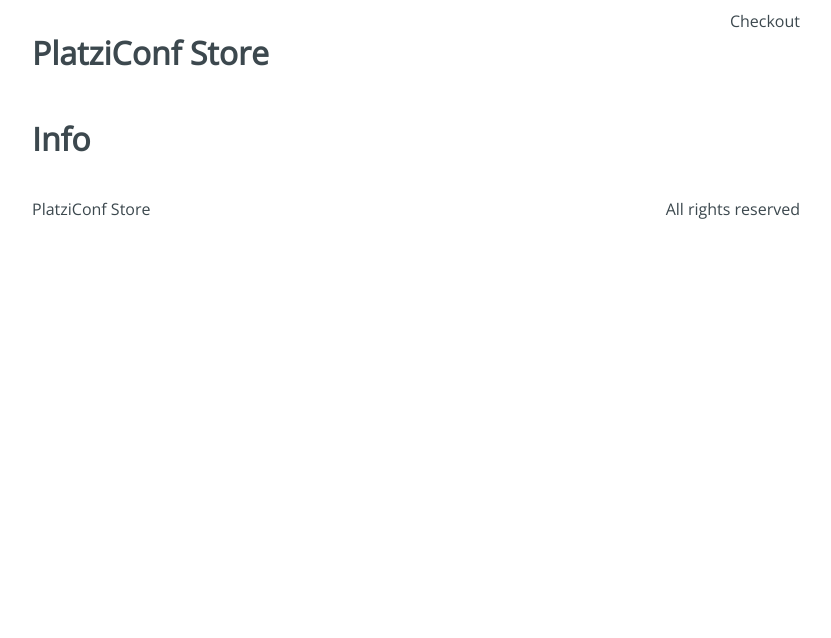
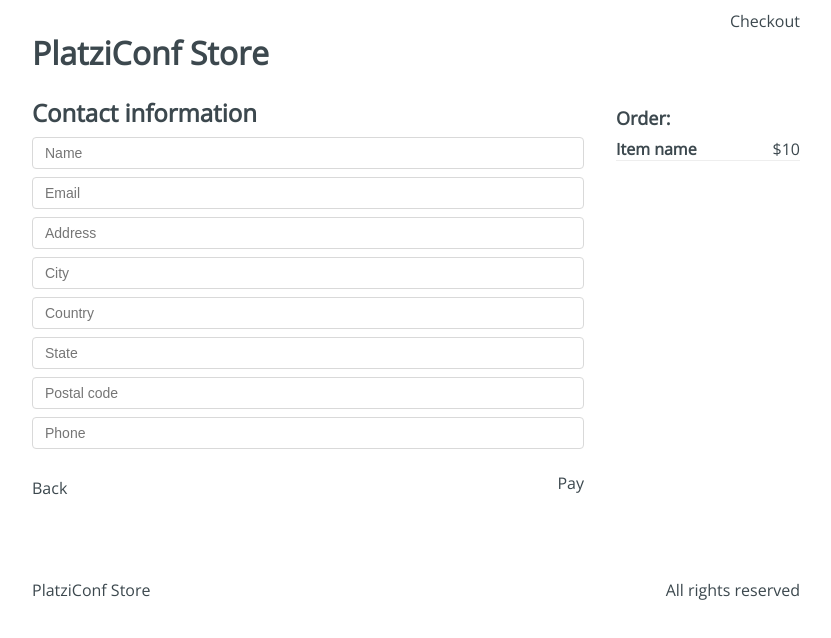
Before and after one commit to evinracher/react-store, a React app: page /checkout/info in a window 1280 px wide. Shown: the top 638 px of the page, without its empty margins (224-1055 px from the left). Built offline with nearby package versions, Linux system fonts and the light colour scheme.

Commit message:
25: Maquetación y estilos de la información del usuario

```diff
--- a/src/containers/Info/index.jsx
+++ /dev/null
@@ -1,7 +0,0 @@
-import React from "react";
-
-const Info = () => {
-  return <h1>Info</h1>;
-};
-
-export default Info;
--- /dev/null
+++ b/src/containers/Information/index.jsx
@@ -0,0 +1,40 @@
+import React from "react";
+import "./Information.css";
+const Information = () => {
+  return (
+    <div className="Information">
+      <div className="Information-content">
+        <div className="Information-head">
+          <h2>Contact information</h2>
+        </div>
+        <div className="Information-form">
+          <form action="">
+            <input type="text" placeholder="Name" name="name" />
+            <input type="text" placeholder="Email" name="email" />
+            <input type="text" placeholder="Address" name="address" />
+            <input type="text" placeholder="City" name="city" />
+            <input type="text" placeholder="Country" name="country" />
+            <input type="text" placeholder="State" name="state" />
+            <input type="text" placeholder="Postal code" name="postal_code" />
+            <input type="text" placeholder="Phone" name="phone" />
+          </form>
+        </div>
+        <div className="Information-buttons">
+          <div className="Information-back">Back</div>
+          <div className="Information-next">Pay</div>
+        </div>
+      </div>
+      <div className="Information-sidebar">
+        <h3>Order:</h3>
+        <div className="Information-item">
+          <div className="Information-element">
+            <h4>Item name</h4>
+            <span>$10</span>
+          </div>
+        </div>
+      </div>
+    </div>
+  );
+};
+
+export default Information;
--- a/src/routes/App.jsx
+++ b/src/routes/App.jsx
@@ -2,7 +2,7 @@
 import { BrowserRouter, Routes, Route } from "react-router-dom";
 import Checkout from "../containers/Checkout";
 import Home from "../containers/Home";
-import Info from "../containers/Info";
+import Information from "../containers/Information";
 import NotFound from "../containers/NotFound";
 import Payment from "../containers/Payment";
 import Success from "../containers/Success";
@@ -14,7 +14,7 @@
         <Routes>
           <Route exact path="/" element={<Home />} />
           <Route exact path="/checkout" element={<Checkout />} />
-          <Route exact path="/checkout/info" element={<Info />} />
+          <Route exact path="/checkout/info" element={<Information />} />
           <Route exact path="/checkout/payment" element={<Payment />} />
           <Route exact path="/checkout/success" element={<Success />} />
           <Route path="*" element={<NotFound />} />
```
Also changed, not shown: src/containers/Information/Information.css (renamed from src/components/Information.css), src/containers/Payment/Payment.css (renamed from src/components/Payment.css), src/containers/Success/Success.css (renamed from src/components/Success.css).
